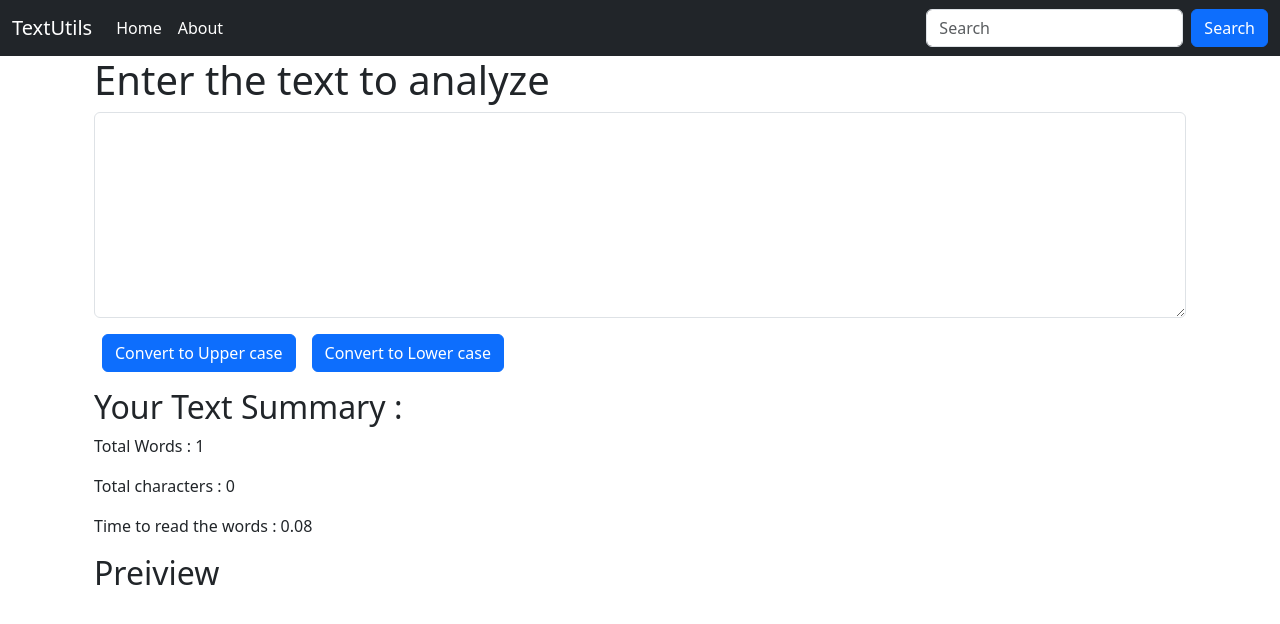
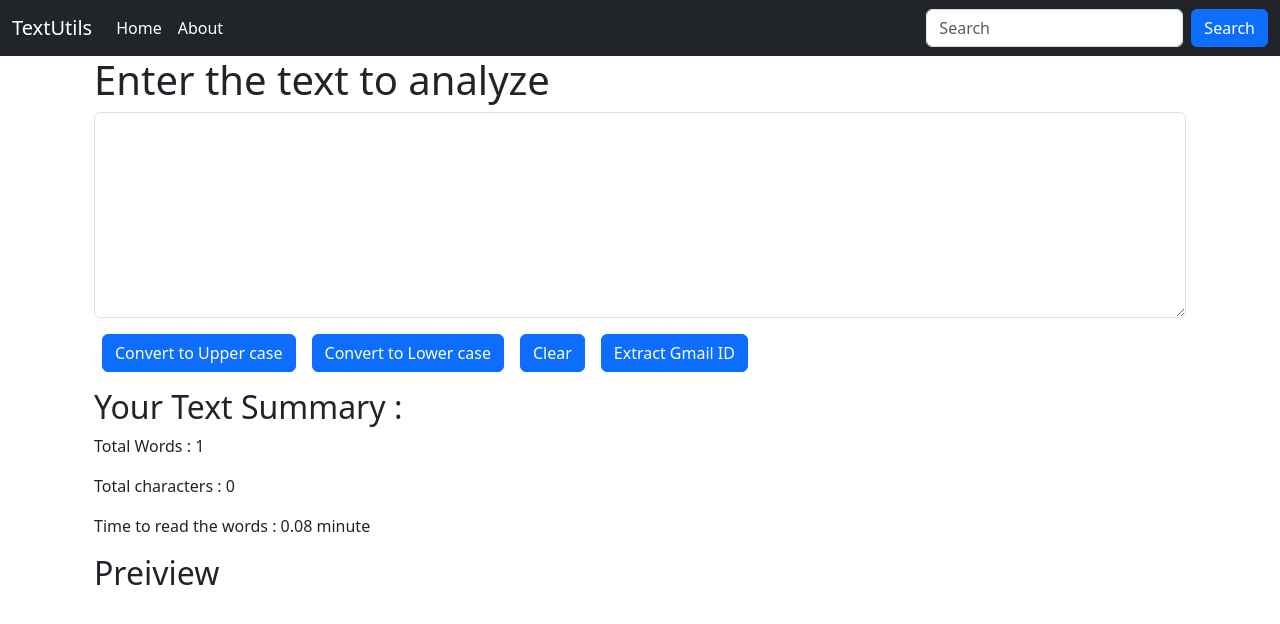
Before and after one commit to MohmmedFurqaan/Text_Utils_React, a React (Create React App) app: page /about in a window 1280 px wide. Shown: the top 624 px of the page. Built offline with nearby package versions, Linux system fonts and the light colour scheme.

Commit message:
(ADDED) Extract gmail ID's from TextForm

```diff
--- a/src/components/TextForm.js
+++ b/src/components/TextForm.js
@@ -4,26 +4,54 @@ import React, { useState } from 'react'
 export default function TextForm({ heading }) {
 
     // declaring constants for the state
-    const [text, setText] = useState("");
+    let [text, setText] = useState("");
 
     // handle clicking Capitalize
     const HandleUpclick = ()=>{
-        let capital_text = text.toUpperCase();
-        setText(capital_text);
+        setText(text.toUpperCase());
     }
 
     // Handle low cicking --> lowercase
     const HandleLowclick = ()=>{
-        let capital_text = text.toLowerCase();
-        setText(capital_text);
+        setText(text.toLowerCase());
     }
+
+    // Handle low cicking --> lowercase
+    const HandleClearClick = ()=>{
+        setText('');
+    }
+
+    // extract the gmail
+
+    let HandleEmailClick = ()=>{
+
+        // regex expression for the email
+        const email_regex = /[a-zA-Z0-9._%+-]+@[a-zA-Z0-9.-]+\.[a-zA-Z]{2,}/g;
+        // var for the email_found if the Gmail ID found update the variable
+        let email_found = '';
+
+        // condition
+        if (text === ''){
+            alert("(ERROR) enter the text that contains email to find the email Id from the text !");
+            setText('');
+        }
+
+        if (text.match(email_regex)){
+            email_found = text.match(email_regex);
+            setText("Found Gmail Id is: " + email_found);
+        } else {
+            setText("No gmail id found !")
+        }
+
+
+    }
+
 
     // handle on change
     const HandleOnChange = (event)=> {
         // to allow entery in the text box
         setText(event.target.value)
     }
-
 
 
 
@@ -45,6 +73,8 @@ export default function TextForm({ heading }) {
                 {/* Button for capitalize */}
                 <button className="btn btn-primary mx-2" onClick={HandleUpclick}>Convert to Upper case</button>
                 <button className="btn btn-primary mx-2" onClick={HandleLowclick}>Convert to Lower case</button>
+                <button className="btn btn-primary mx-2" onClick={HandleClearClick}>Clear</button>
+                <button className="btn btn-primary mx-2" onClick={HandleEmailClick}>Extract Gmail ID</button>
 
             </div>
 
@@ -54,7 +84,7 @@ export default function TextForm({ heading }) {
                 <h2>Your Text Summary : </h2>
                 <p>Total Words : {text.split(" ").length}</p>
                 <p>Total characters : {text.length}</p>
-                <p>Time to read the words : {0.08 * text.split(" ").length}</p>
+                <p>Time to read the words : {0.08 * text.split(" ").length} minute</p>
 
                 {/* preiview */}
 
@@ -62,10 +92,6 @@ export default function TextForm({ heading }) {
                 <p>{text}</p>
             </div>
 
-
-
-
-
         </>
     );
 }
```
